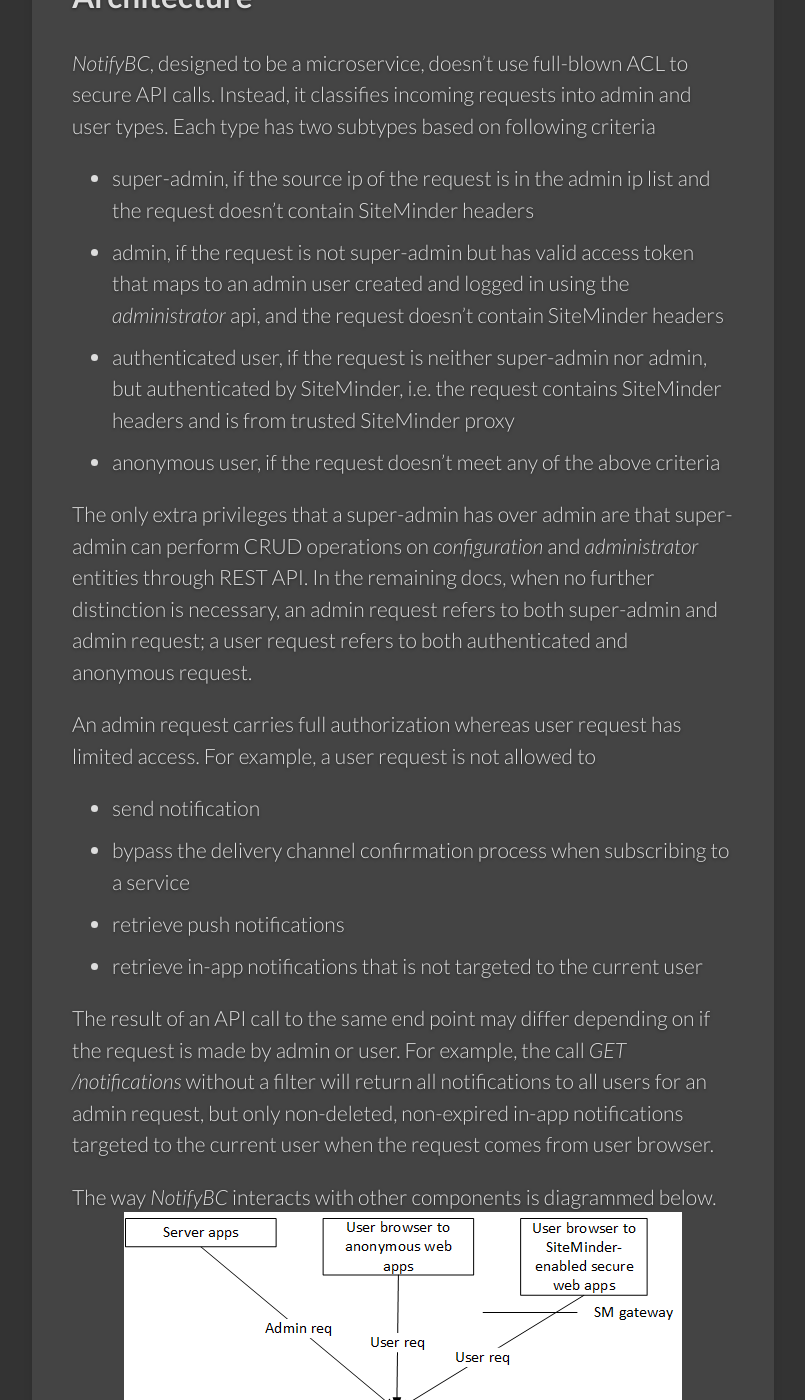
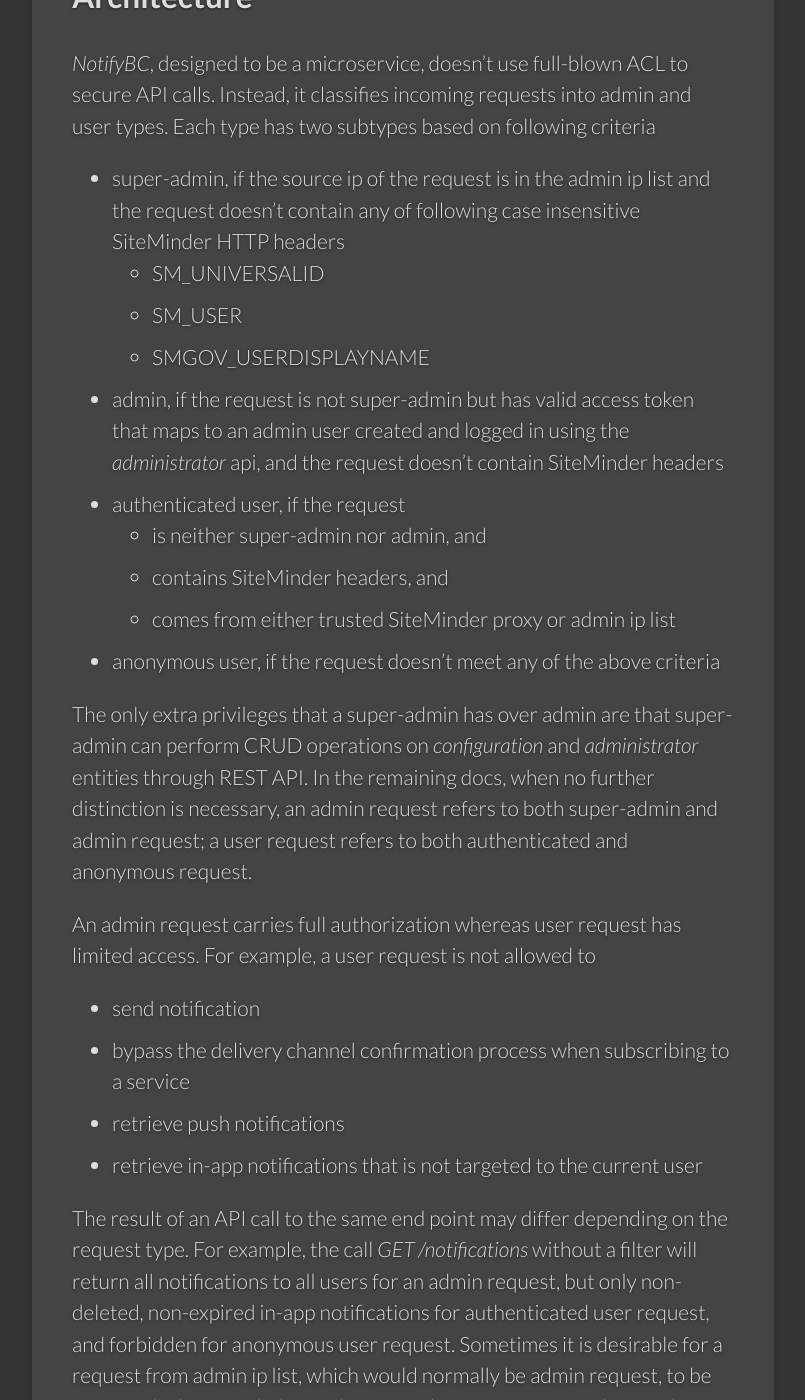
Before and after one commit to bcgov/MyGovBC-notification-server, a Jekyll site: the page built from docs/_docs/overview.md, in a window 1280 px wide and 1400 px high, scrolled down 3031 px. Shown: the whole window, without its empty margins (139-944 px from the left). Built offline with Jekyll 4.4.1, drawn with Linux system fonts in a browser that asks for light colours; some of the changed text lies outside the part shown.

Commit message:
updated docs

```diff
--- a/docs/_docs/overview.md
+++ b/docs/_docs/overview.md
@@ -60,9 +60,15 @@
 
 *NotifyBC*, designed to be a microservice, doesn't use full-blown ACL to secure API calls. Instead, it classifies incoming requests into admin and user types. Each type has two subtypes based on following criteria
 
-* super-admin, if the source ip of the request is in the admin ip list and the request doesn't contain SiteMinder headers
+* super-admin, if the source ip of the request is in the admin ip list and the request doesn't contain any of following case insensitive SiteMinder HTTP headers
+  * SM_UNIVERSALID
+  * SM_USER
+  * SMGOV_USERDISPLAYNAME
 * admin, if the request is not super-admin but has valid access token that maps to an admin user created and logged in using the *administrator* api, and the request doesn't contain SiteMinder headers
-* authenticated user, if the request is neither super-admin nor admin, but authenticated by SiteMinder, i.e. the request contains SiteMinder headers and is from trusted SiteMinder proxy
+* authenticated user, if the request
+  * is neither super-admin nor admin, and
+  * contains SiteMinder headers, and
+  * comes from either trusted SiteMinder proxy or admin ip list
 * anonymous user, if the request doesn't meet any of the above criteria
 
 The only extra privileges that a super-admin has over admin are that super-admin can perform CRUD operations on *configuration* and *administrator* entities through REST API. In the remaining docs, when no further distinction is necessary, an admin request refers to both super-admin and admin request; a user request refers to both authenticated and anonymous request.
@@ -74,7 +80,7 @@
 * retrieve push notifications
 * retrieve in-app notifications that is not targeted to the current user
 
-The result of an API call to the same end point may differ depending on if the request is made by admin or user. For example, the call *GET /notifications* without a filter will return all notifications to all users for an admin request, but only non-deleted, non-expired in-app notifications targeted to the current user when the request comes from user browser.
+The result of an API call to the same end point may differ depending on the request type. For example, the call *GET /notifications* without a filter will return all notifications to all users for an admin request, but only non-deleted, non-expired in-app notifications for authenticated user request, and forbidden for anonymous user request. Sometimes it is desirable for a request from admin ip list, which would normally be admin request, to be voluntarily downgraded to authenticated user request in order to take advantage of predefined filters such as the ones described above. This can be achieved by adding the SiteMinder headers to the request. This is also why admin request is not  determined by ip or access token alone.
 
 The way *NotifyBC* interacts with other components is diagrammed below.
 ![architecture diagram]({{site.baseurl}}/img/architecture.png)
```
Also changed, not shown: docs/img/architecture.png, 1 other file.
